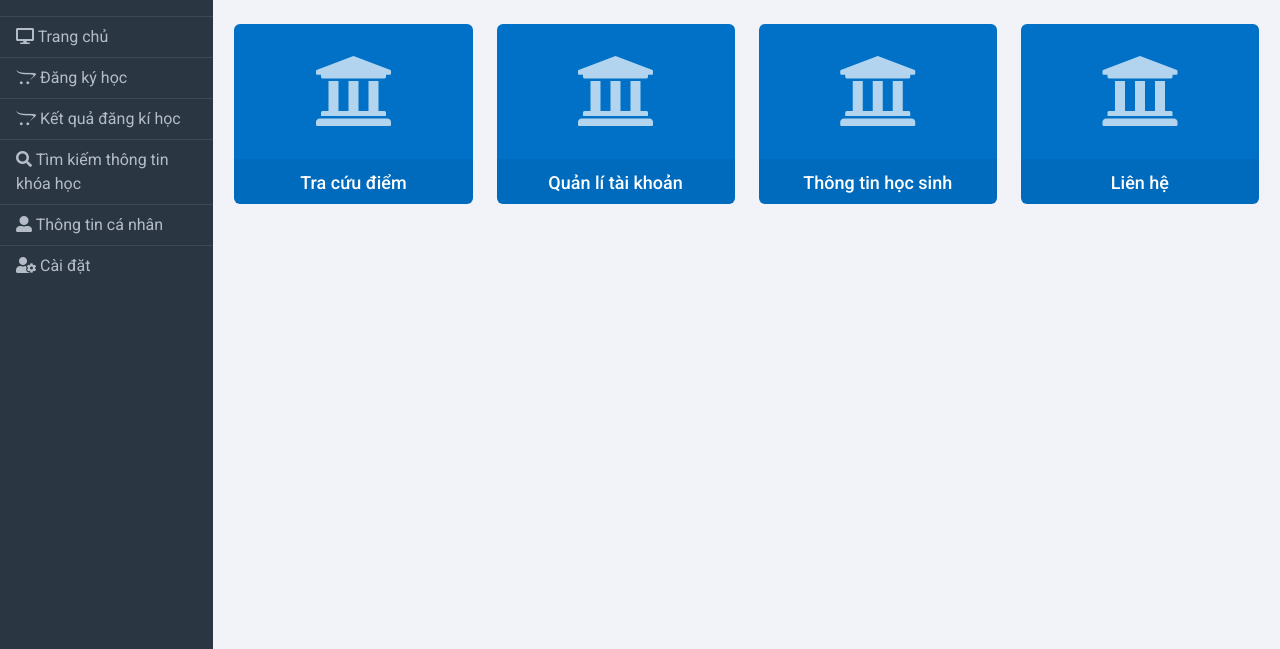
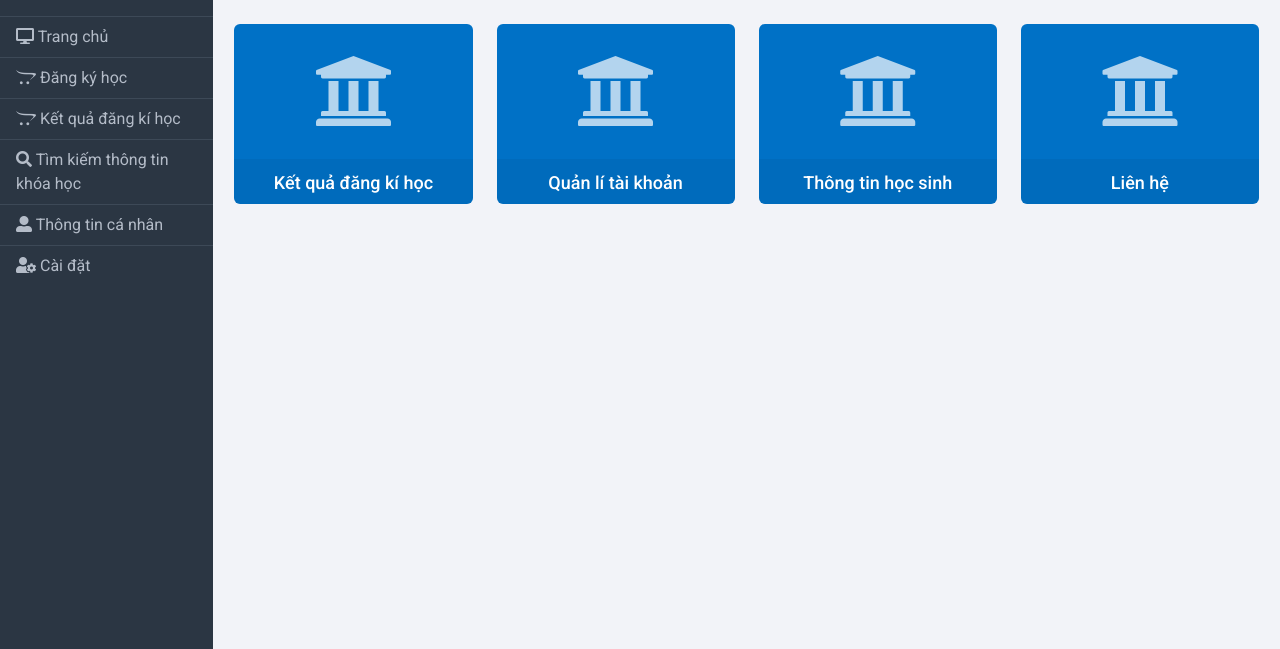
Before and after one commit to ngockhanh1106/website, a PHP site: page /website/ in a window 1280 px wide. Shown: the part 146-795 px from the top of the page. Run offline with PHP 8.4, Linux system fonts and the light colour scheme; the visitor is signed in with stand-in values (Sample User, id 1); some libraries are stand-ins or nearby versions.

Commit message:
sua trang chu

```diff
--- a/index.php
+++ b/index.php
@@ -14,7 +14,7 @@ include('./bridge/menu.php')
         <div class="dash-let">
             <a href="studentmarks.php">
                 <i class="fa fa-university"></i>
-                    <span>Tra cứu điểm</span>
+                <span>Kết quả đăng kí học </span>
             </a>
         </div>
     </div>
```
Lines whose indentation alone changed are shown as unchanged.
